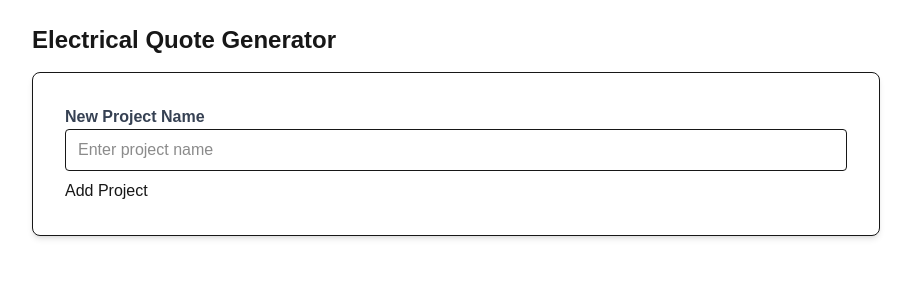
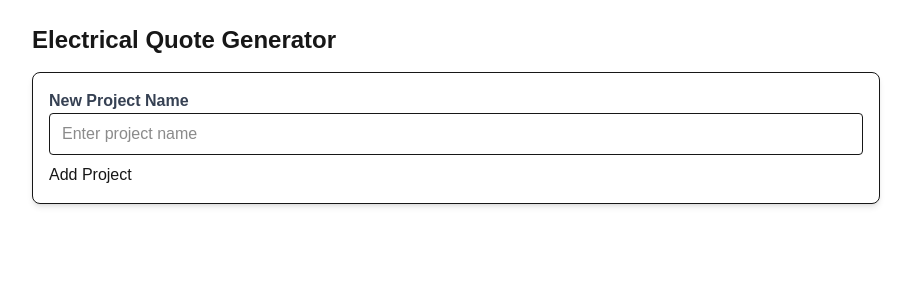
Before and after one commit to mattcorney/electrical-quote-app, a Next.js app: page / in a window 1280 px wide. Shown: the top 300 px of the page, without its empty margins (184-1095 px from the left). Built offline with nearby package versions, Linux system fonts and the light colour scheme.

Commit message:
Fixed CardContent className issue

```diff
--- a/components/ui/card.tsx
+++ b/components/ui/card.tsx
@@ -1,9 +1,9 @@
 import * as React from "react";
 
-export function Card({ children }: { children: React.ReactNode }) {
-  return <div className="border rounded-lg shadow-md p-4 bg-white">{children}</div>;
+export function Card({ children, className }: { children: React.ReactNode; className?: string }) {
+  return <div className={`border rounded-lg shadow-md bg-white ${className}`}>{children}</div>;
 }
 
-export function CardContent({ children }: { children: React.ReactNode }) {
-  return <div className="p-4">{children}</div>;
+export function CardContent({ children, className }: { children: React.ReactNode; className?: string }) {
+  return <div className={`p-4 ${className}`}>{children}</div>;
 }
```
